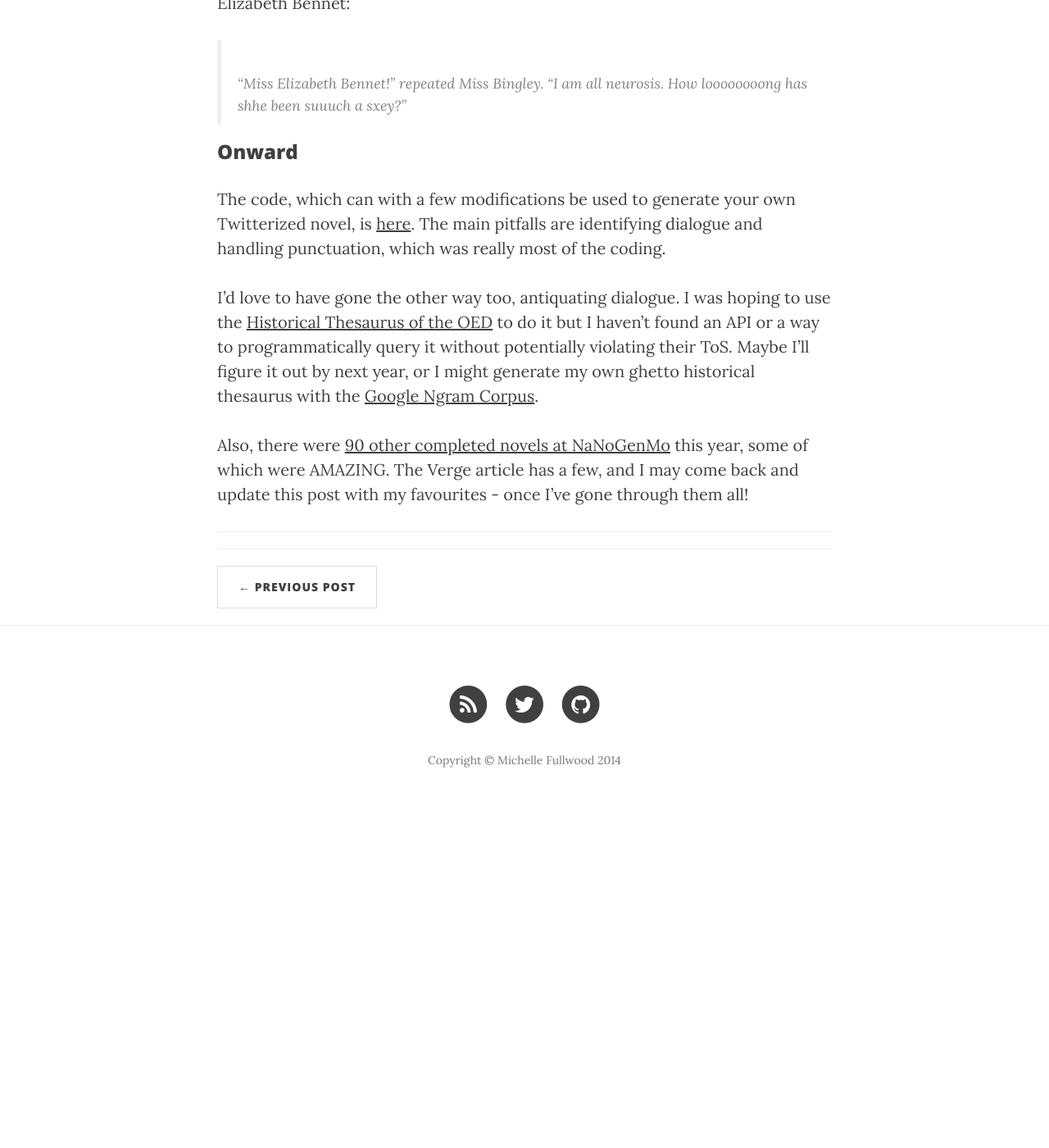
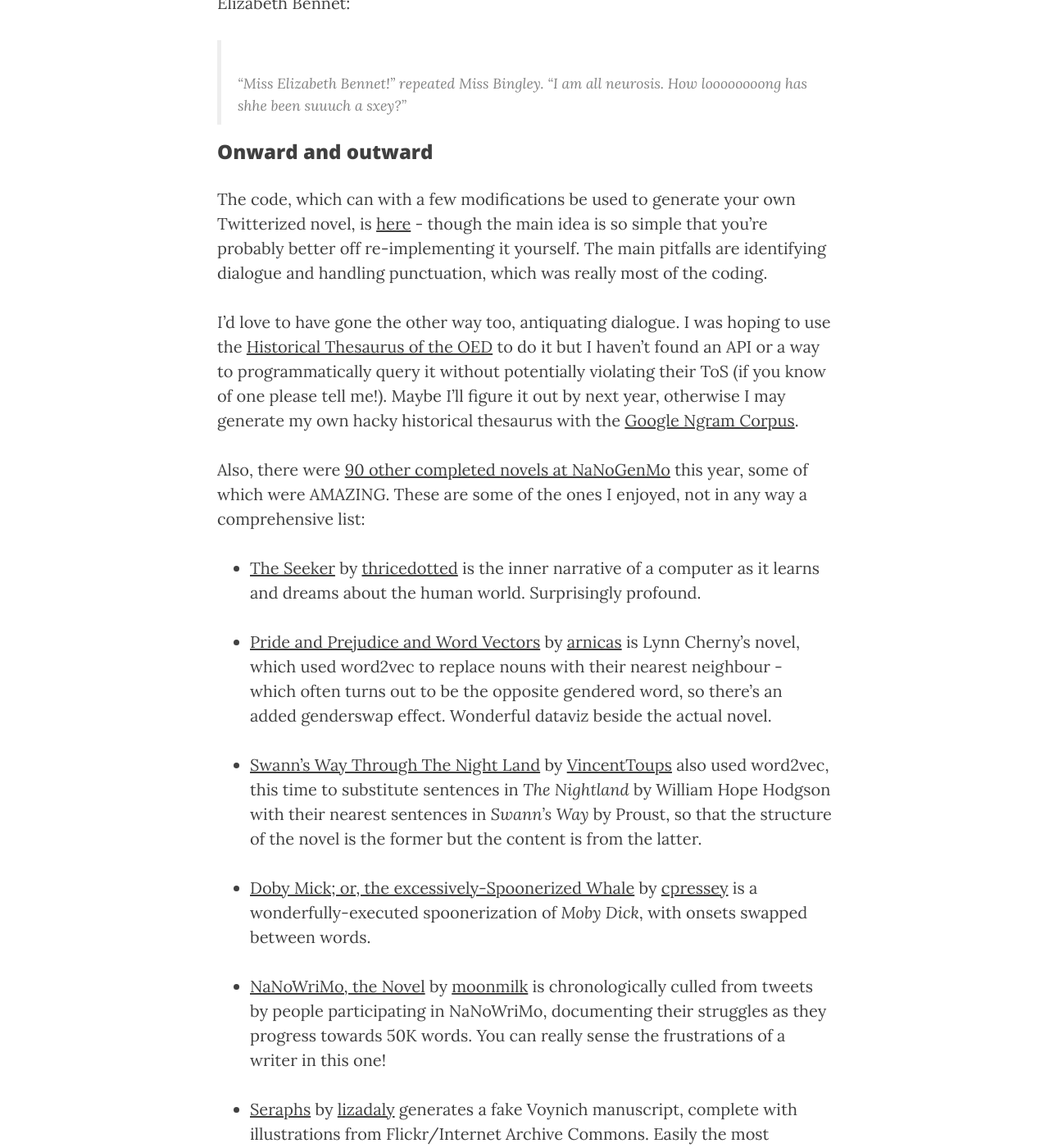
Before and after one commit to michelleful/code-blog, a Jekyll site: the page built from _posts/2014-12-07-nanogenmo-2014.markdown, in a window 1280 px wide and 1400 px high, scrolled down 4907 px. Shown: the whole window at 82% size. Built offline with Jekyll 4.4.1, drawn with Linux system fonts in a browser that asks for light colours; nearby versions of some CDN libraries; before the commit the page ends 5910 px from its top, so only the background shows below that; some of the changed text lies outside the part shown.

Commit message:
Added recs to NaNoGenMo post

```diff
--- a/_posts/2014-12-07-nanogenmo-2014.markdown
+++ b/_posts/2014-12-07-nanogenmo-2014.markdown
@@ -11,13 +11,13 @@ tags:
 - project
 ---
 
-**Summary**: For National Novel Generation Month, I made a modification of Pride & Prejudice, replacing all the dialogue with words used in a similar context on Twitter. The result was, [according to Verge](http://www.theverge.com/2014/11/25/7276157/nanogenmo-robot-author-novel), "delightfully absurd, a normal-seeming Austen novel where characters break out in almost-intelligible gobbledegook."
+**Summary**: For National Novel Generation Month, I made a modification of *Pride & Prejudice*, replacing all the dialogue with words used in a similar context on Twitter. The result was, [according to Verge](http://www.theverge.com/2014/11/25/7276157/nanogenmo-robot-author-novel), "delightfully absurd, a normal-seeming Austen novel where characters break out in almost-intelligible gobbledegook."
 
 ### Genesis
 
 National Novel Generation Month, or NaNoGenMo for short, is of course an irreverent take on NaNoWriMo, the November event where aspiring writers all over the world attempt to write a 50,000-word novel in just 30 days. When doing novel generation, of course, the computer does most of the work for you, once you've written the program. It's the brainchild of [Darius Kazemi](http://tinysubversions.com/), an internet artist and Somervillian.
 
-It's a bit daunting when you think about spinning a story out of whole cloth - or indeed no cloth - but that's not how to think about it, Lynn Cherny (who told me about NaNoGenMo) advised me. Think of it as a data question. So that's what I did, taking inspiration from her NaNoGenMo project, which was to genderswap Pride and Prejudice.
+It's a bit daunting when you think about spinning a story out of whole cloth - or indeed no cloth - but that's not how to think about it, Lynn Cherny (who told me about NaNoGenMo) advised me. Think of it as a data question instead. So that's what I did, taking inspiration from her NaNoGenMo project, about which more below.
 
 ### TweetNLP
 
@@ -39,7 +39,7 @@ Here's another that shows it's not just about spelling variants:
   backpacking siding ballistic bowlin paddling shoping huntin streaking afk trick-or-treating #ham
   canvassing snorkeling boozing getter caroling
 
-So I thought it might be funny to "update" the 19th century language of Pride and Prejudice by replacing it with another of these words.
+So I thought it might be funny to "update" the 19th century language of *Pride and Prejudice* by replacing it with another of these words.
 
 ### Results
 
@@ -105,10 +105,26 @@ Miss Bingley makes a Freudian slip, when she learns that Darcy admires Elizabeth
 
 > "Miss Elizabeth Bennet!" repeated Miss Bingley. "I am all neurosis. How loooooooong has shhe been suuuch a sxey?"
 
-### Onward
+### Onward and outward
 
-The code, which can with a few modifications be used to generate your own Twitterized novel, is [here](https://github.com/michelleful/NaNoGenMo). The main pitfalls are identifying dialogue and handling punctuation, which was really most of the coding.
+The code, which can with a few modifications be used to generate your own Twitterized novel, is [here](https://github.com/michelleful/NaNoGenMo) - though the main idea is so simple that you're probably better off re-implementing it yourself. The main pitfalls are identifying dialogue and handling punctuation, which was really most of the coding.
 
-I'd love to have gone the other way too, antiquating dialogue. I was hoping to use the [Historical Thesaurus of the OED](http://historicalthesaurus.arts.gla.ac.uk/) to do it but I haven't found an API or a way to programmatically query it without potentially violating their ToS. Maybe I'll figure it out by next year, or I might generate my own ghetto historical thesaurus with the [Google Ngram Corpus](http://storage.googleapis.com/books/ngrams/books/datasetsv2.html).
+I'd love to have gone the other way too, antiquating dialogue. I was hoping to use the [Historical Thesaurus of the OED](http://historicalthesaurus.arts.gla.ac.uk/) to do it but I haven't found an API or a way to programmatically query it without potentially violating their ToS (if you know of one please tell me!). Maybe I'll figure it out by next year, otherwise I may generate my own hacky historical thesaurus with the [Google Ngram Corpus](http://storage.googleapis.com/books/ngrams/books/datasetsv2.html).
 
-Also, there were [90 other completed novels at NaNoGenMo](https://github.com/dariusk/NaNoGenMo-2014/labels/completed) this year, some of which were AMAZING. The Verge article has a few, and I may come back and update this post with my favourites - once I've gone through them all!
+Also, there were [90 other completed novels at NaNoGenMo](https://github.com/dariusk/NaNoGenMo-2014/labels/completed) this year, some of which were AMAZING. These are some of the ones I enjoyed, not in any way a comprehensive list:
+
+* [The Seeker](https://github.com/dariusk/NaNoGenMo-2014/issues/146) by [thricedotted](https://github.com/thricedotted) is the inner narrative of a computer as it learns and dreams about the human world. Surprisingly profound.
+
+* [Pride and Prejudice and Word Vectors](https://github.com/dariusk/NaNoGenMo-2014/issues/114) by [arnicas](https://github.com/arnicas) is Lynn Cherny's novel, which used word2vec to replace nouns with their nearest neighbour - which often turns out to be the opposite gendered word, so there's an added genderswap effect. Wonderful dataviz beside the actual novel.
+
+* [Swann's Way Through The Night Land](https://github.com/dariusk/NaNoGenMo-2014/issues/91) by [VincentToups](Swann's Way Through The Night Land) also used word2vec, this time to substitute sentences in *The Nightland* by William Hope Hodgson with their nearest sentences in *Swann's Way* by Proust, so that the structure of the novel is the former but the content is from the latter.
+
+* [Doby Mick; or, the excessively-Spoonerized Whale](https://github.com/dariusk/NaNoGenMo-2014/issues/110) by [cpressey](https://github.com/cpressey) is a wonderfully-executed spoonerization of *Moby Dick*, with onsets swapped between words.
+
+* [NaNoWriMo, the Novel](https://github.com/dariusk/NaNoGenMo-2014/issues/99) by [moonmilk](https://github.com/moonmilk) is chronologically culled from tweets by people participating in NaNoWriMo, documenting their struggles as they progress towards 50K words. You can really sense the frustrations of a writer in this one!
+
+* [Seraphs](https://github.com/dariusk/NaNoGenMo-2014/issues/45) by [lizadaly](https://github.com/lizadaly) generates a fake Voynich manuscript, complete with illustrations from Flickr/Internet Archive Commons. Easily the most beautiful entry!
+
+* [Generated Detective: A NaNoGenMo Comic](https://github.com/dariusk/NaNoGenMo-2014/issues/70) by [atduskgreg](https://github.com/atduskgreg) generates a series of captions from the text of old detective novels, then pulls images from Flickr Commons to illustrate them, putting them through OpenCV to make them look hand-drawn. The result is really impressive and makes surprising sense a lot of the time. The choice of illustrations is also sometimes hilarious.
+
+Thanks to Darius for organising NaNoGenMo, and Lynn for encouraging me to join in! I'll be back next year!
```
